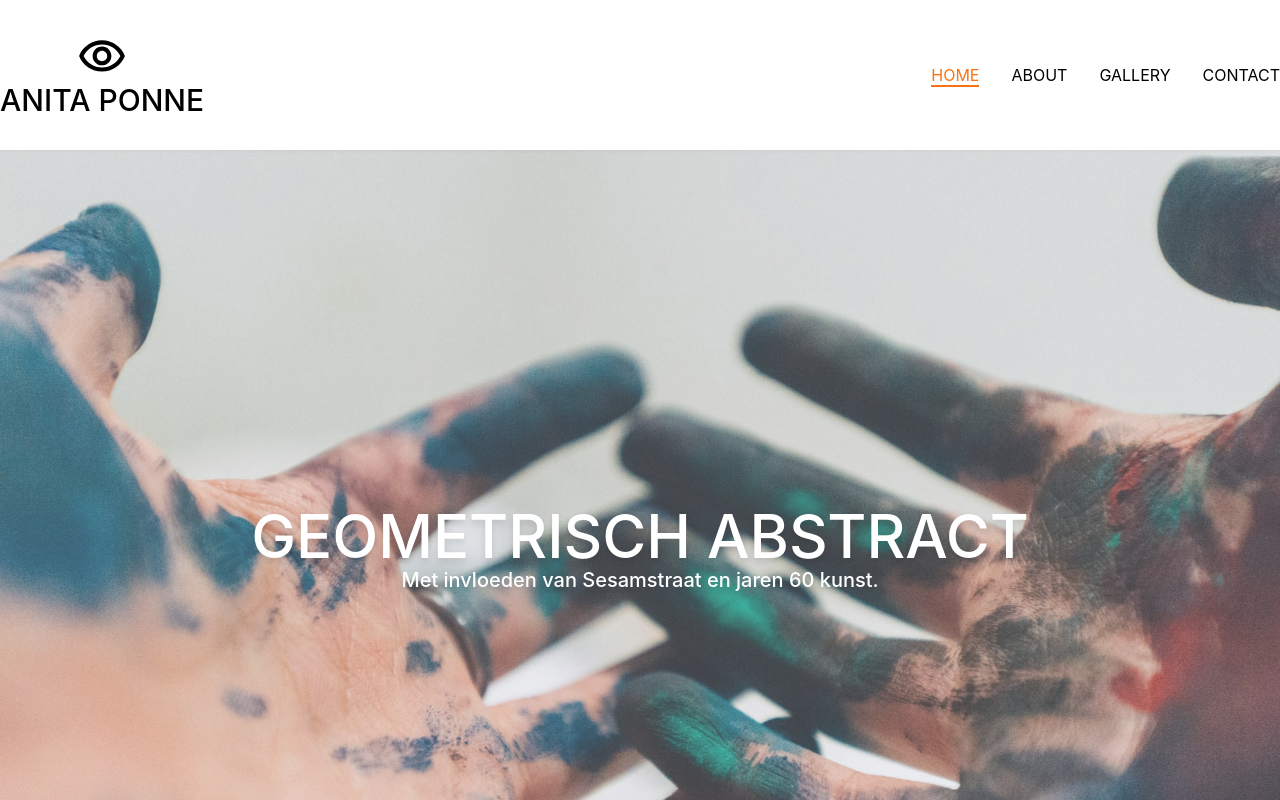
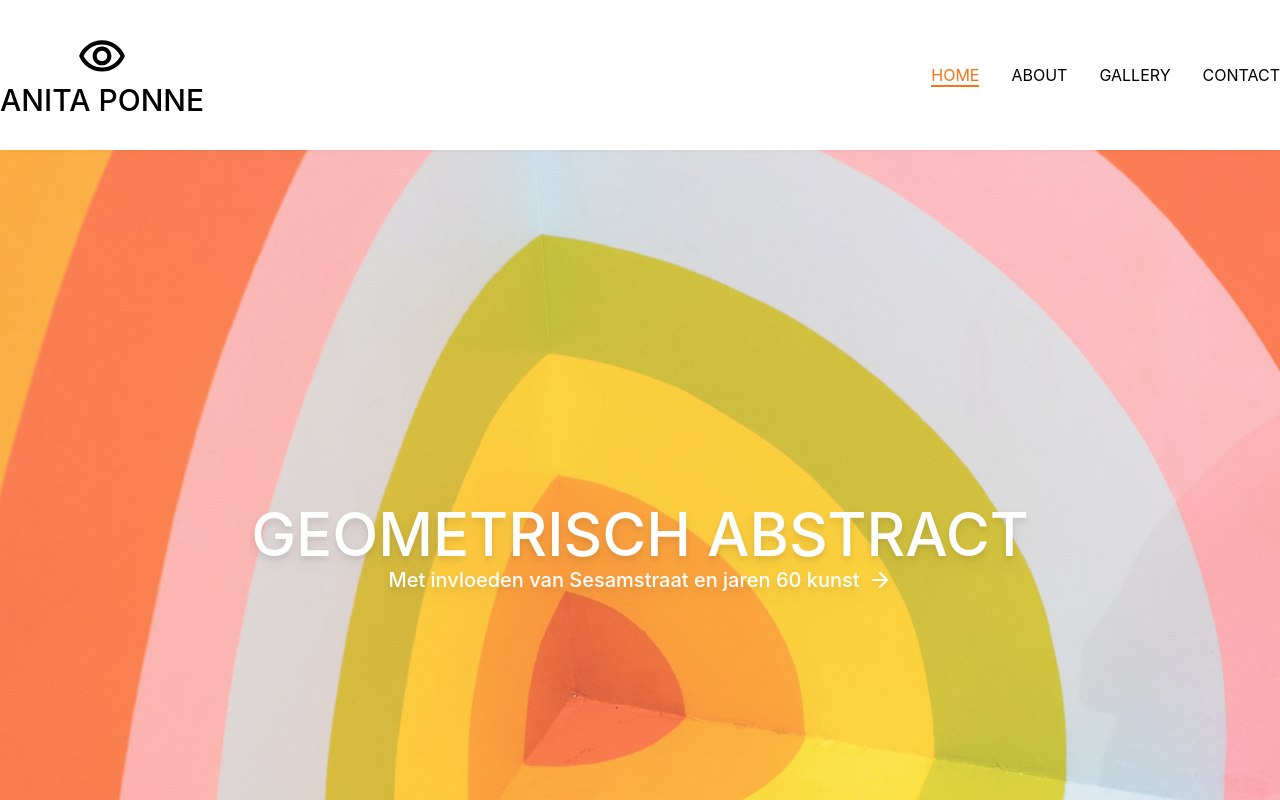
Before and after one commit to NinaAurora/anita-ponne, a Next.js app: page / in a window 1280 px wide. Shown: the top 800 px of the page. Built offline with nearby package versions, Linux system fonts and the light colour scheme.

Commit message:
Changed placeholder image and added hover effect

```diff
--- a/pages/index.js
+++ b/pages/index.js
@@ -1,38 +1,37 @@
-import Head from 'next/head'
+import Link from 'next/link'
 import Image from 'next/image'
-import styles from '../styles/Home.module.css'
-
-import { Eye } from 'react-feather';
-
-import brushes from '../public/brushes.jpg'
-import hands from '../public/hands.jpg'
-import palette from '../public/palette.jpg'
+import { ArrowRight } from 'react-feather';
+import abstract from '../public/abstract.jpg'
 
 export default function HomePage() {
   return (
 
-  <div className="container mx-auto px-8 md:px-0">
-
+    <div className="container mx-auto md:px-0 overflow-hidden">
       <div className="relative h-screen">
         <Image
-        src={hands}
+          src={abstract}
           alt="Hands covered in paint"
           layout="fill"
           objectFit="cover"
           className="opacity-75"
           />
 
-      <div className="drop-shadow-lg absolute top-1/2 left-1/2 transform -translate-x-1/2 -translate-y-1/2 text-white text-center w-full">
-        <h1 className="uppercase text-6xl font-medium">
+        <Link href="/gallery">
+          <a>
+            <div className="drop-shadow-lg absolute top-1/2 left-1/2 transform -translate-x-1/2 -translate-y-1/2 text-white text-center w-full px-8 transition ease-in-out duration-200 hover:skew-y-3 hover:scale-150">
+              <h1 className="uppercase text-4xl md:text-6xl font-medium">
                 Geometrisch abstract
               </h1>
-        <p className="text-xl font-medium">
-          Met invloeden van Sesamstraat en jaren 60 kunst.
+              <div className="flex items-center justify-center">
+                <p className="pt-4 md:pt-0 text-xl font-medium px-4 md:px-0">
+                  Met invloeden van Sesamstraat en jaren 60 kunst
                 </p>
+                <ArrowRight color="white" size={32} className="pl-2 " />
               </div>
             </div>
-
+          </a>
+        </Link>
       </div>
-
+    </div>
   )
 }
```
Also changed, not shown: public/abstract.jpg (added). Lines whose indentation alone changed are shown as unchanged.
